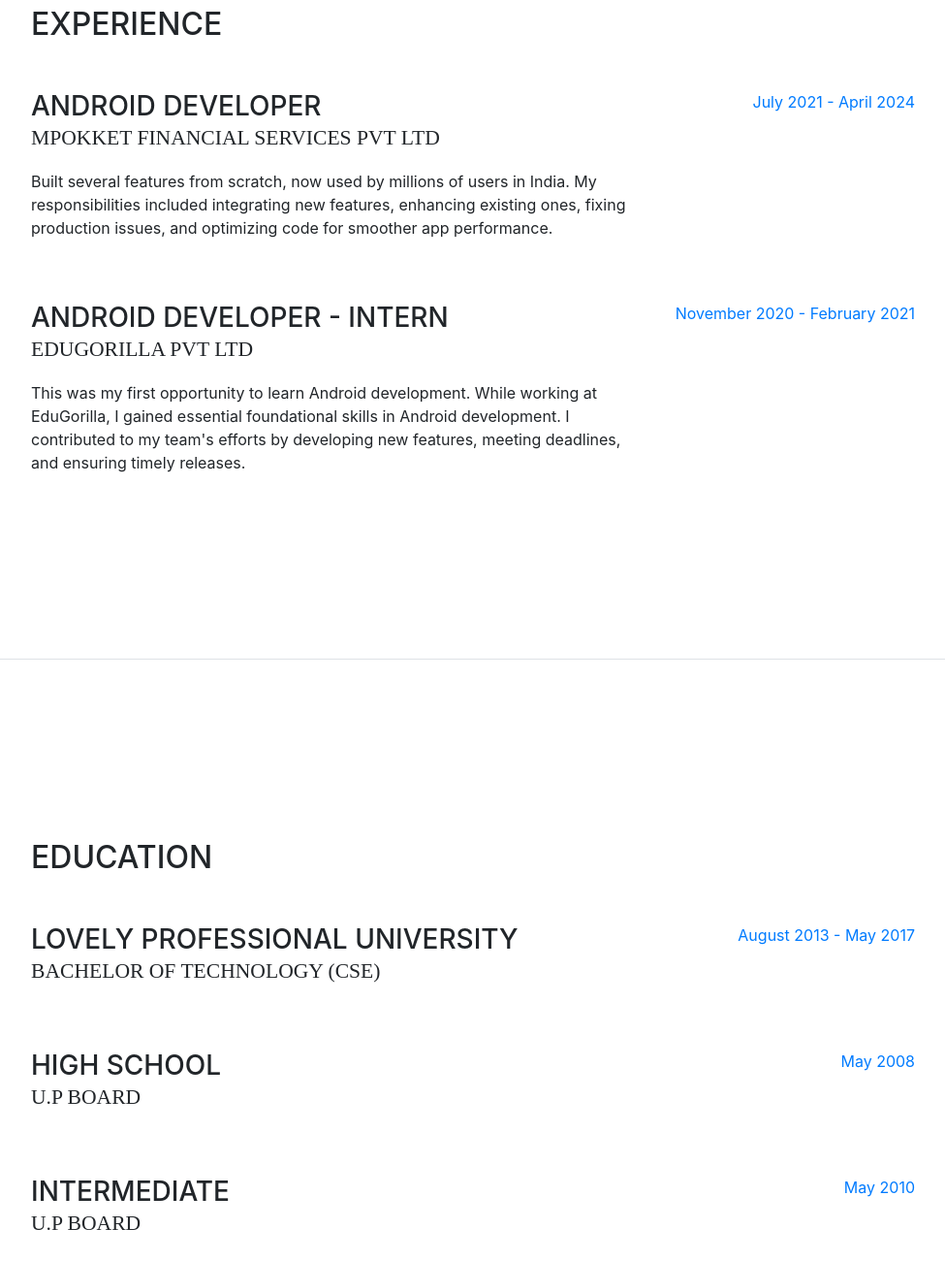
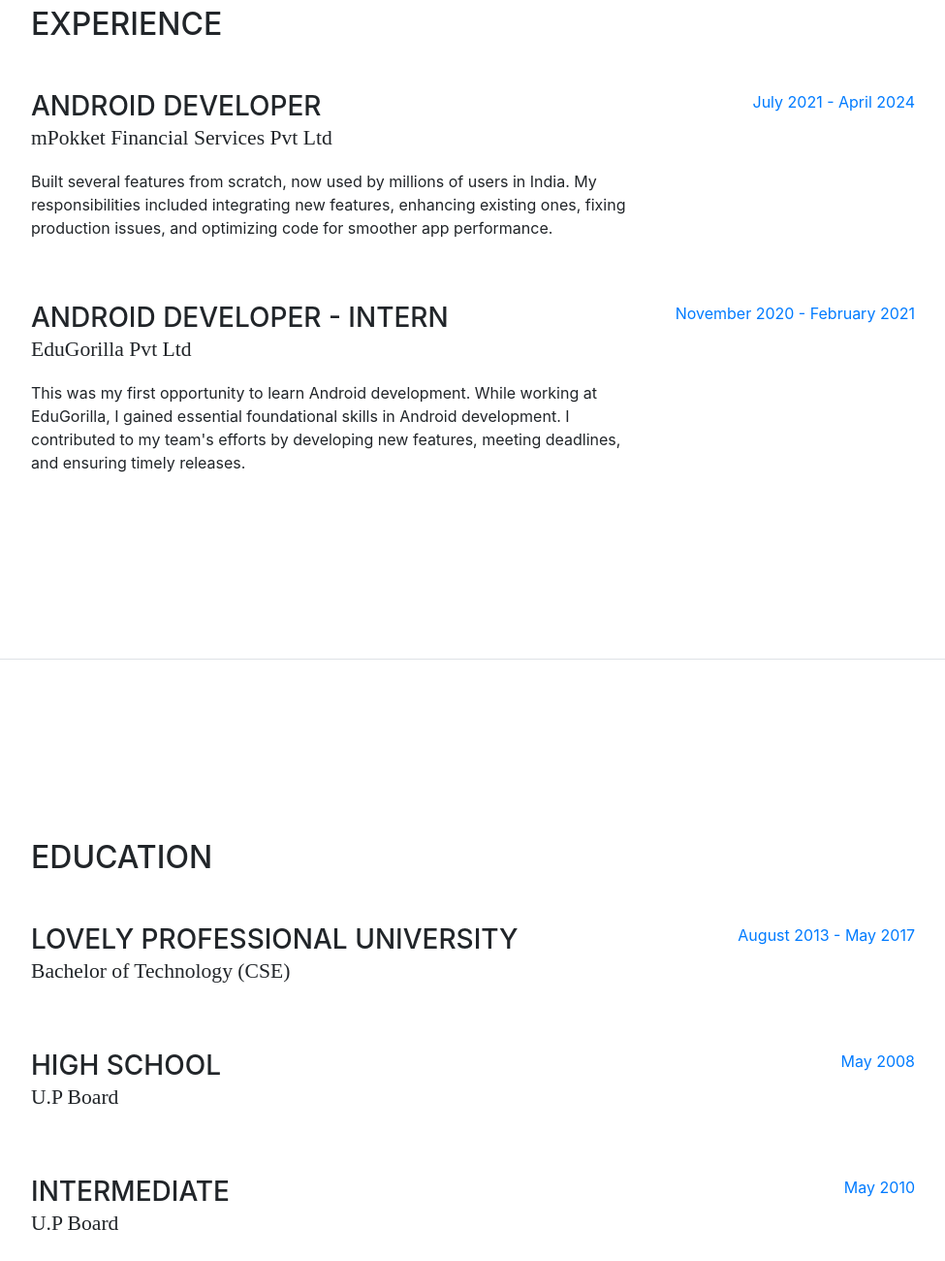
Before and after one commit to sunildev-01/SunilKumar, a website with bundled scripts: page index.html in a window 1280 px wide. Shown: the part 920-2220 px from the top of the page at 97% size, without its empty margins (288-1263 px from the left). Built offline with nearby package versions, Linux system fonts and the light colour scheme; a web font is replaced by a local one.

Commit message:
change case

```diff
--- a/index.html
+++ b/index.html
@@ -108,7 +108,7 @@
           <div class="resume-item d-flex flex-column flex-md-row mb-5">
             <div class="resume-content mr-auto">
               <h3 class="mb-0">Android Developer</h3>
-              <div class="subheading mb-3">mPokket Financial Services Pvt Ltd</div>
+              <div class="subheading mb-3" style="text-transform: none;">mPokket Financial Services Pvt Ltd</div>
               <p>Built several features from scratch, now used by millions of users in India. My responsibilities included integrating new features, enhancing existing ones, fixing production issues, and optimizing code for smoother app performance.</p>
             </div>
             <div class="resume-date text-md-right">
@@ -119,7 +119,7 @@
           <div class="resume-item d-flex flex-column flex-md-row mb-5">
             <div class="resume-content mr-auto">
               <h3 class="mb-0">Android Developer - Intern</h3>
-              <div class="subheading mb-3">EduGorilla Pvt Ltd</div>
+              <div class="subheading mb-3" style="text-transform: none;">EduGorilla Pvt Ltd</div>
               <p>This was my first opportunity to learn Android development. While working at EduGorilla, I gained essential foundational skills in Android development. I contributed to my team's efforts by developing new features, meeting deadlines, and ensuring timely releases.</p>
             </div>
             <div class="resume-date text-md-right">
@@ -138,7 +138,7 @@
           <div class="resume-item d-flex flex-column flex-md-row mb-5">
             <div class="resume-content mr-auto">
               <h3 class="mb-0">Lovely Professional University</h3>
-              <div class="subheading mb-3">Bachelor of Technology (CSE)</div>
+              <div class="subheading mb-3" style="text-transform: none;">Bachelor of Technology (CSE)</div>
             </div>
             <div class="resume-date text-md-right">
               <span class="text-primary">August 2013 - May 2017</span>
@@ -148,7 +148,7 @@
           <div class="resume-item d-flex flex-column flex-md-row mb-5">
             <div class="resume-content mr-auto">
               <h3 class="mb-0">High school</h3>
-              <div class="subheading mb-3">U.P Board</div>
+              <div class="subheading mb-3" style="text-transform: none;">U.P Board</div>
             </div>
             <div class="resume-date text-md-right">
               <span class="text-primary">May 2008</span>
@@ -158,7 +158,7 @@
           <div class="resume-item d-flex flex-column flex-md-row">
             <div class="resume-content mr-auto">
               <h3 class="mb-0">Intermediate</h3>
-              <div class="subheading mb-3">U.P Board</div>
+              <div class="subheading mb-3" style="text-transform: none;">U.P Board</div>
             </div>
             <div class="resume-date text-md-right">
               <span class="text-primary">May 2010</span>
```
